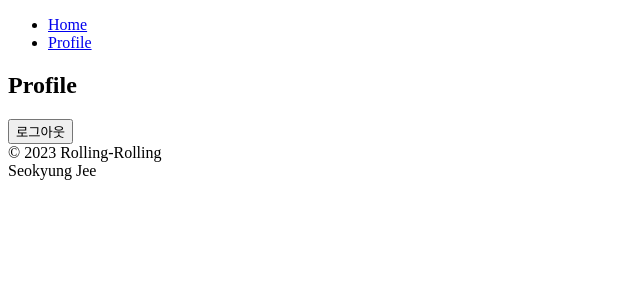
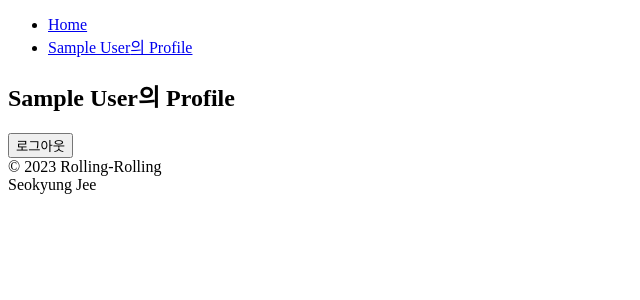
Before and after one commit to Seokyung/Rolling-Rolling, a React (Create React App) app: page /profile in a window 1280 px wide. Shown: the top 300 px of the page, without its empty margins (0-640 px from the left). Built offline with nearby package versions, Linux system fonts and the light colour scheme; no server answers; sample sign-in values are in the browser's storage.

Commit message:
Feat: Show user name in Navigator and Profile Page

```diff
--- a/src/components/Navigation.js
+++ b/src/components/Navigation.js
@@ -9,7 +9,7 @@ function Navigation({ userObj }) {
 					<Link to={"/"}>Home</Link>
 				</li>
 				<li>
-					<Link to={"/profile"}>Profile</Link>
+					<Link to={"/profile"}>{userObj.displayName}의 Profile</Link>
 				</li>
 			</ul>
 		</nav>
--- a/src/routes/AppRouter.js
+++ b/src/routes/AppRouter.js
@@ -21,7 +21,11 @@ function AppRouter({ isLoggedIn, userObj }) {
 						<Navigation userObj={userObj} />
 						<Routes>
 							<Route exact path="/" element={<Home userObj={userObj} />} />
-							<Route exact path="/profile" element={<Profile />} />
+							<Route
+								exact
+								path="/profile"
+								element={<Profile userObj={userObj} />}
+							/>
 							<Route
 								path="/paper/*"
 								element={<PaperRouter userObj={userObj} />}
--- a/src/routes/Profile.js
+++ b/src/routes/Profile.js
@@ -3,7 +3,7 @@ import { useNavigate } from "react-router-dom";
 import { signOut } from "firebase/auth";
 import { authService } from "fbase";
 
-function Profile() {
+function Profile({ userObj }) {
 	const navigate = useNavigate();
 
 	const onLogoutClick = async () => {
@@ -17,7 +17,7 @@ function Profile() {
 
 	return (
 		<div>
-			<h2>Profile</h2>
+			<h2>{userObj.displayName}의 Profile</h2>
 			<button onClick={onLogoutClick}>로그아웃</button>
 		</div>
 	);
```
